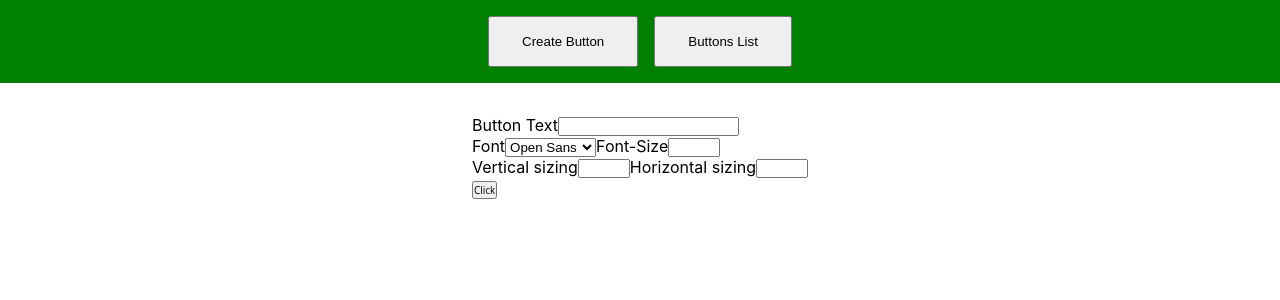
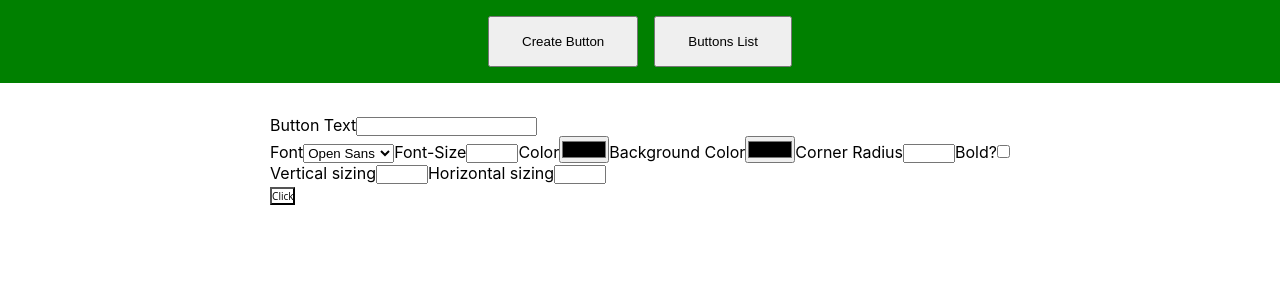
Before and after one commit to Antonimason/Crazy-buttons, a React (Create React App) app: page / in a window 1280 px wide. Shown: the top 300 px of the page. Built offline with nearby package versions, Linux system fonts and the light colour scheme.

Commit message:
color,bg,radius,bold added

```diff
--- a/src/Layouts/BuildButton.jsx
+++ b/src/Layouts/BuildButton.jsx
@@ -1,6 +1,6 @@
 import React from 'react';
 import { useSelector, useDispatch } from 'react-redux';
-import { pYValue, pXValue, nameButton,fontsize,fontfamily } from '../Redux/builtButton'
+import { pYValue, pXValue, nameButton,fontsize,fontfamily,fontcolor,bgcolor,rad,isBold } from '../Redux/builtButton'
 function BuildButton () {
 
     const dispatch = useDispatch();
@@ -21,6 +21,10 @@ function BuildButton () {
                 </select></label>
 
                 <label>Font-Size<input name="fontsize" type="number" min='10' max='50' onChange={(e) =>{dispatch(fontsize(e.target.value))}}/></label>
+                <label>Color<input type="color" onChange={(e)=>{dispatch(fontcolor(e.target.value))}}/></label>
+                <label>Background Color<input type="color" onChange={(e)=>{dispatch(bgcolor(e.target.value))}}/></label>
+                <label>Corner Radius<input type="number" min="0" max="50" onChange={(e)=>{dispatch(rad(e.target.value))}}/></label>
+                <label>Bold?<input type="checkbox" onChange={(e)=>{dispatch(fontcolor(e.target.value))}}/></label>
             </div>
             <div>
                 <label>Vertical sizing
@@ -34,7 +38,11 @@ function BuildButton () {
                             fontFamily: list.family,
                             width: list.width,
                             height: list.height,
-                            padding: list.padding.join(" ")}}>{list.name}</button>
+                            padding: list.padding.join(" "),
+                            color:list.color,
+                            backgroundColor:list.background,
+                            borderRadius:list.radius,
+                            fontWeight:list.bold}}>{list.name}</button>
             </div>
         </div>
     )
--- a/src/Redux/builtButton.js
+++ b/src/Redux/builtButton.js
@@ -8,6 +8,10 @@ export const builtButton = createSlice({
             family: "Open Sans",
             size:"10px",
             padding:["0px","0px"],
+            color:"black",
+            background:"white",
+            radius:"none",
+            bold:"normal",
         }, //a list which it will be changed
     },
     reducers:{
@@ -25,9 +29,21 @@ export const builtButton = createSlice({
         },
         pYValue: (state,action) =>  {
             state.list.padding[0] = `${action.payload}px`;
+        },
+        fontcolor: (state,action) => {
+            state.list.color = action.payload;
+        },
+        bgcolor: (state,action) => {
+            state.list.background = action.payload;
+        },
+        rad: (state,action) => {
+            state.list.radius = `${action.payload}px`;
+        },
+        isBold: (state,action) => {
+            state.list.bold = action.payload;
         }
     },
 });
-export const {pYValue,pXValue,nameButton,fontsize,fontfamily} = builtButton.actions;
+export const {pYValue,pXValue,nameButton,fontsize,fontfamily,fontcolor,bgcolor,rad,isBold} = builtButton.actions;
 
 export default builtButton.reducer;
```
